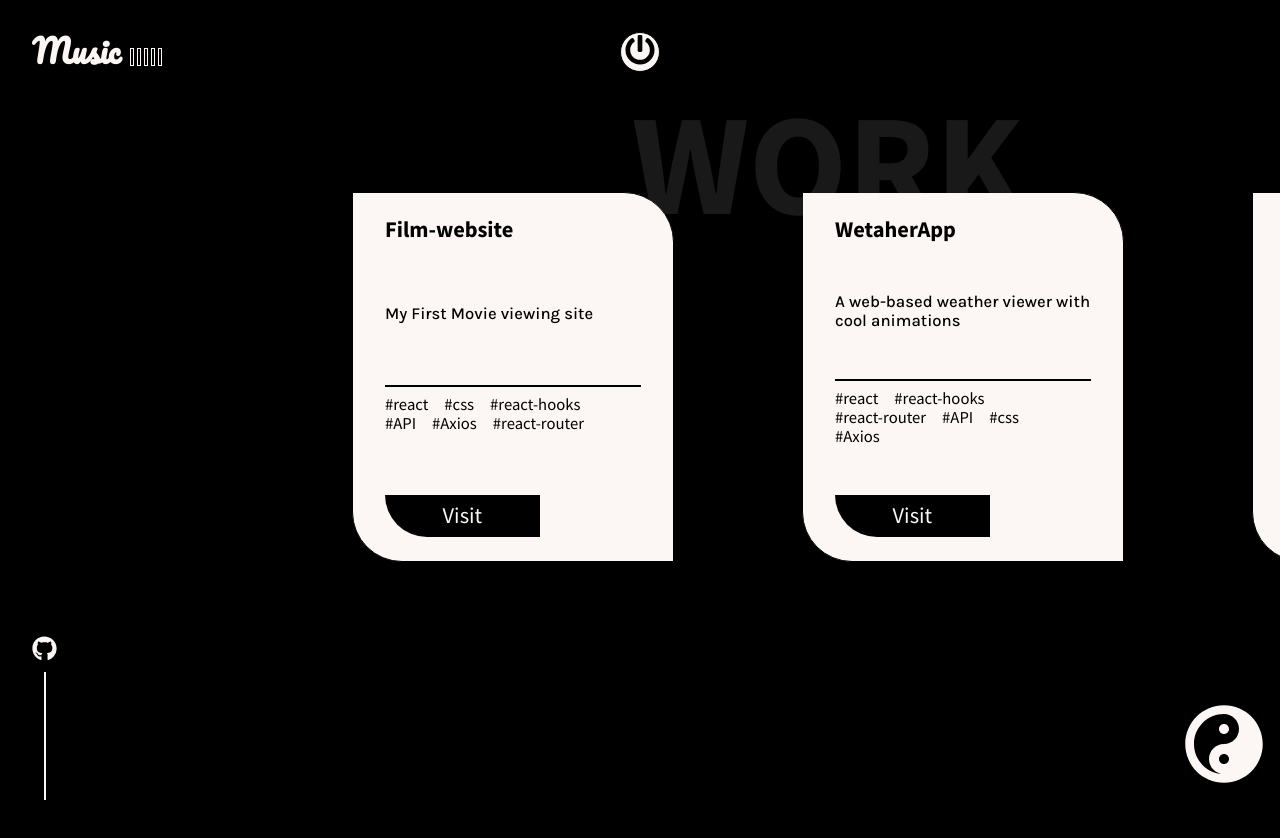
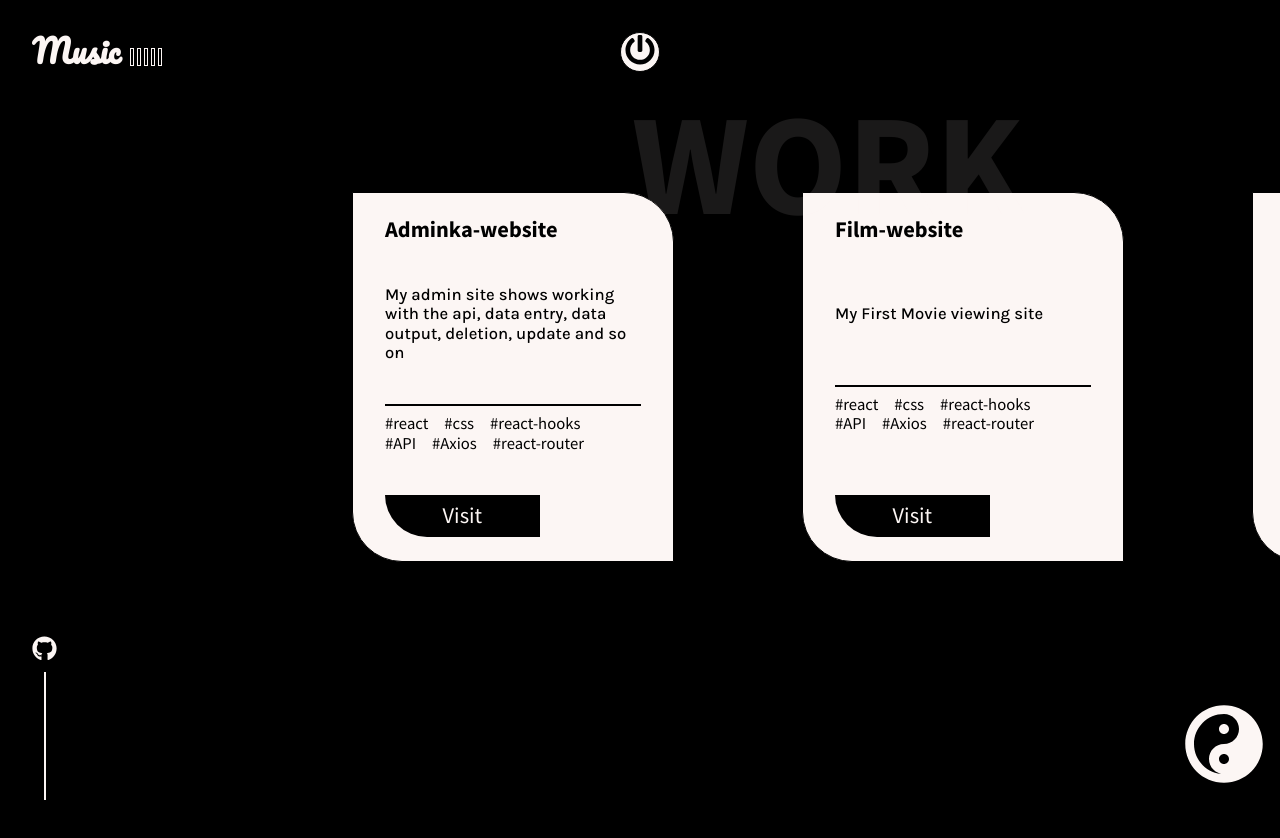
Before and after one commit to Zhalalov2-code/new-Portfolio, a React (Create React App) app: page /work in a window 1280 px wide. Shown: the top 838 px of the page. Built offline with nearby package versions, Linux system fonts and the light colour scheme.

Commit message:
add new admin pet projects

```diff
--- a/src/data/WorkData.js
+++ b/src/data/WorkData.js
@@ -3,6 +3,15 @@
 export const Work = [
     {
         id:1,
+        name:"Adminka-website",
+        description:"My admin site shows working with the api, data entry, data output, deletion, update and so on",
+        tags:["react","css", "react-hooks", "API", "Axios", "react-router"],
+
+        demo:"https://zhalalov2-adminka.netlify.app/",
+
+    },
+    {
+        id:2,
         name:"Film-website",
         description:"My First Movie viewing site",
         tags:["react","css", "react-hooks", "API", "Axios", "react-router"],
@@ -11,7 +20,7 @@ export const Work = [
 
     },
     {
-        id:2,
+        id:3,
         name:"WetaherApp",
         description:"A web-based weather viewer with cool animations",
         tags:["react","react-hooks","react-router", "API", "css", "Axios"],
@@ -20,7 +29,7 @@ export const Work = [
 
     },
     {
-        id:3,
+        id:4,
         name:"Todo App(React + Redux)",
         description:"A todo app build using Redux-toolkit and framer-motion for smooth animations.",
         tags:["react","redux","framer-motion"],
@@ -29,7 +38,7 @@ export const Work = [
 
     },
     {
-        id:4,
+        id:5,
         name:"Responsive Navigation Menu",
         description:"A reponsive navbar menu component in ReactJS with react-router functionalities. Built from scratch.",
         tags:["react","react-router","css"],
@@ -38,7 +47,7 @@ export const Work = [
 
     },
     {
-        id:5,
+        id:6,
         name:"Test-landing-site",
         description:"My pet project was made in 2021, when i was just starting frontend development.",
         tags:["react","boostrap", "react-router", "react-hooks"],
@@ -47,7 +56,7 @@ export const Work = [
 
     },
     {
-        id:6,
+        id:7,
         name:"My first website is about me",
         description:"I made a portfolio website for the first time in 2020y.",
         tags:["react","boostrap", "react-router", "react-hooks"],
@@ -56,7 +65,7 @@ export const Work = [
 
     },
     {
-        id:7,
+        id:8,
         name:"Job listing website",
         description:"A Job listing website build in ReactJS. With searching and filtering functionalities.",
         tags:["react","sass"],
@@ -65,7 +74,7 @@ export const Work = [
 
     },
     {
-        id:8,
+        id:9,
         name:"Sidebar Menu",
         description:"A cool looking sidebar menu build using ReactJS and styledComponents.It has really smooth animations.",
         tags:["react","styledComponents","react-router"],
```
